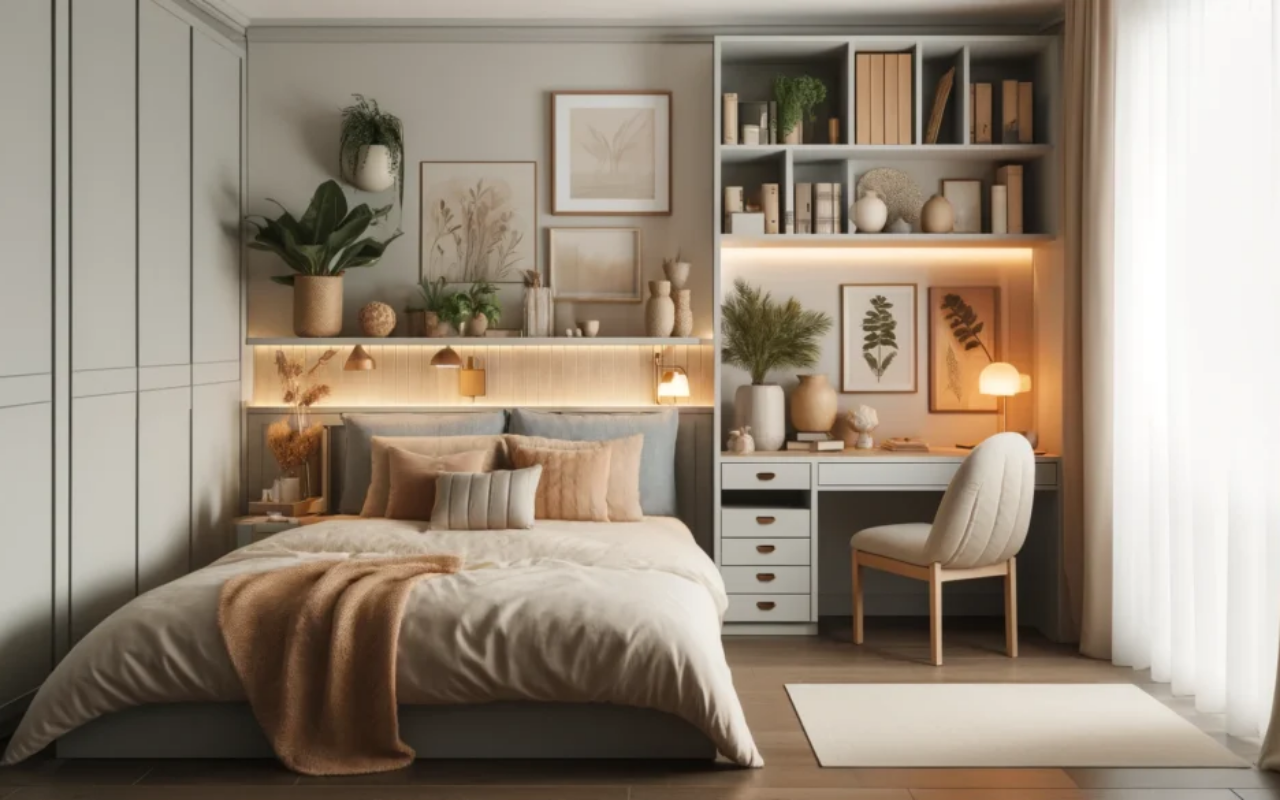
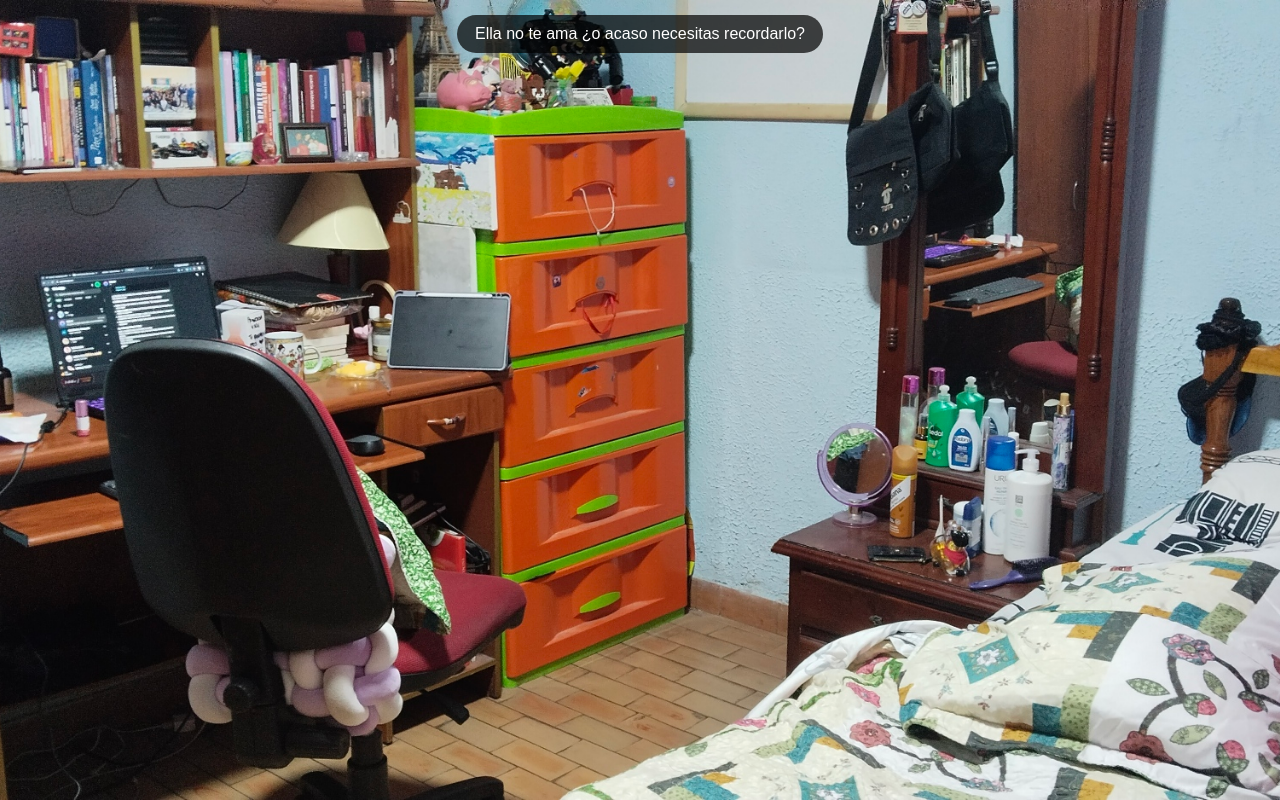
Before and after one commit to Eros487/Libreria, a plain HTML site: page index.html in a window 1280 px wide. Drawn offline with Linux system fonts and the light colour scheme.

Commit message:
Habitación

```diff
--- a/estilo.css
+++ b/estilo.css
@@ -1,9 +1,82 @@
+
+* {
+  margin: 0;
+  padding: 0;
+  box-sizing: border-box;
+  font-family: sans-serif;
+}
+
 body {
-  background-image: url(assets/habita.webp);
-  background-size: cover;
-  background-repeat: no-repeat;
-  background-position: center center;
-  height: 100vh;
+  background: #000;
+  overflow: hidden;
+}
+
+
+#room {
+  position: relative;
   width: 100vw;
-  margin: 0;
+  height: 100dvh;
+  background: url('assets/Habitacion.jpg') center / cover no-repeat;
 }
+
+#header-room {
+  position: absolute;
+  top: 15px;
+  left: 50%;
+  transform: translateX(-50%);
+  background: rgba(0, 0, 0, 0.7);
+  color: #fff;
+  padding: 10px 18px;
+  border-radius: 20px;
+  font-size: 16px;
+  z-index: 10;
+  text-align: center;
+}
+
+.hotspot {
+  position: absolute;
+  display: block;
+  cursor: pointer;
+  border: 2px solid transparent;
+  border-radius: 12px;
+  transition: 0.2s;
+}
+
+.hotspot:hover {
+  border-color: rgba(255, 255, 255, 0.9);
+  background: rgba(255, 255, 255, 0.12);
+  box-shadow: 0 0 20px rgba(255, 255, 255, 0.4);
+}
+
+
+/* ZONA 1: LIBROS - estantería arriba a la izquierda */
+#zone-libros {
+  left: 2%;
+  top: 3%;
+  width: 28%;
+  height: 24%;
+}
+
+/* ZONA 2: OBJETOS REGADOS - escritorio con PC */
+#zone-objetos {
+  left: 4%;
+  top: 30%;
+  width: 34%;
+  height: 38%;
+}
+
+/* ZONA 3: MÁQUINA DE AZAR - cajones naranjas del centro */
+#zone-maquina {
+  left: 38%;
+  top: 16%;
+  width: 20%;
+  height: 72%;
+}
+
+/* ZONA 4: CAMA - abajo a la derecha */
+#zone-cama {
+  left: 72%;
+  top: 42%;
+  width: 27%;
+  height: 56%;
+}
--- a/index.html
+++ b/index.html
@@ -1,13 +1,32 @@
 <!DOCTYPE html>
-<html lang="en">
+<html lang="es">
 <head>
-    <meta charset="UTF-8">
-    <meta name="viewport" content="width=device-width, initial-scale=1.0">
-    <title>Ella no te ama</title>
+  <meta charset="UTF-8">
+  <meta name="viewport" content="width=device-width, initial-scale=1.0">
+  <title>Ella no te ama</title>
+  <link rel="stylesheet" href="estilo.css">
 </head>
 <body>
-    <div class="contenedor">
-    <link rel="stylesheet" href="estilo.css">
-    </div>
+
+  <main id="room">
+
+    <header id="header-room">
+      <p>Ella no te ama ¿o acaso necesitas recordarlo?</p>
+    </header>
+
+    <!-- ZONA 1: LIBROS - arriba a la izquierda -->
+    <a href="libros.html" class="hotspot" id="zone-libros" title="Ir a Libros"></a>
+
+    <!-- ZONA 2: OBJETOS REGADOS - escritorio -->
+    <a href="objetos.html" class="hotspot" id="zone-objetos" title="Ir a Objetos Regados"></a>
+
+    <!-- ZONA 3: MÁQUINA DE AZAR - cajones naranjas del centro -->
+    <a href="maquina.html" class="hotspot" id="zone-maquina" title="Ir a Máquina de Azar"></a>
+
+    <!-- ZONA 4: CAMA - abajo a la derecha, lleva al sueño -->
+    <a href="cama.html" class="hotspot" id="zone-cama" title="Ir a Cama / Sueño"></a>
+
+  </main>
+
 </body>
 </html>
```
Also changed, not shown: assets/Habitacion.jpg (added), assets/habita.webp (deleted).
